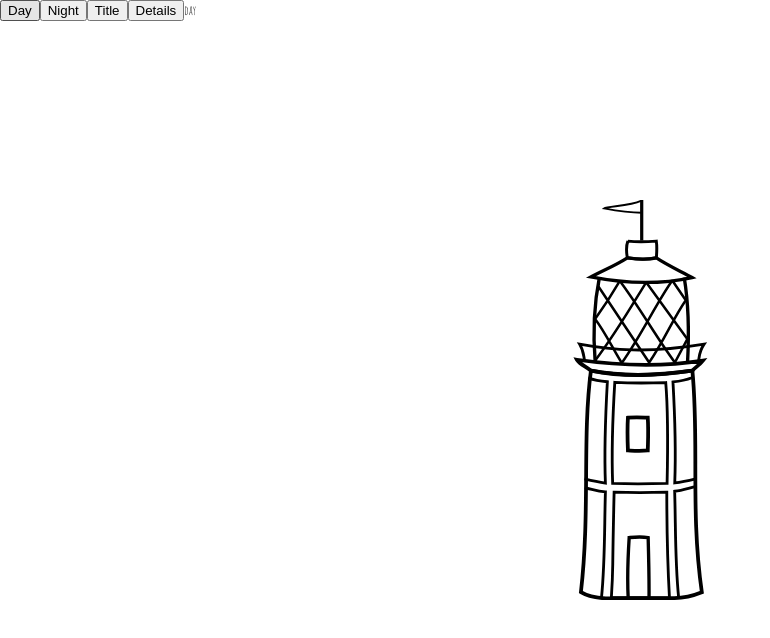
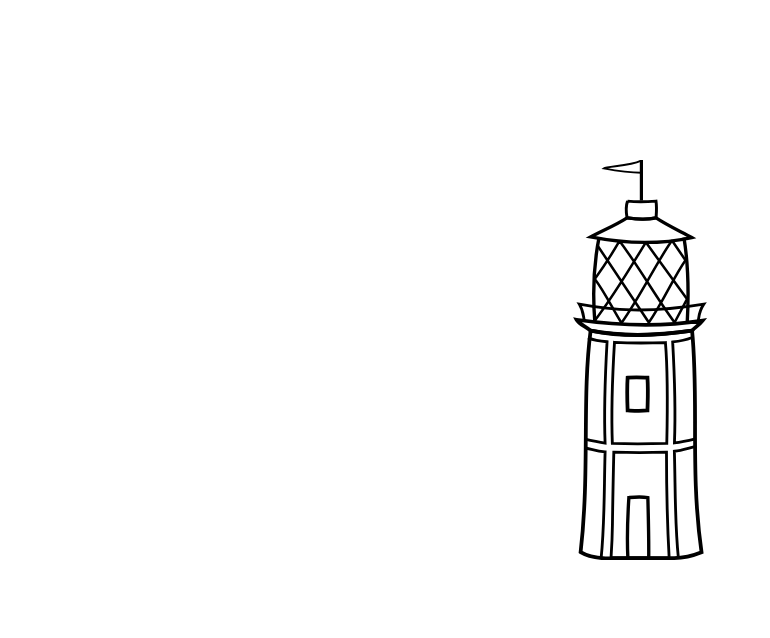
Before and after one commit to paullessing/lamp.wedding, an Angular app: page / in a window 1280 px wide. Shown: the top 638 px of the page, without its empty margins (0-770 px from the left). Built offline with nearby package versions, Linux system fonts and the light colour scheme.

Commit message:
VH-based animation

```diff
--- a/frontend/app/homepage/homepage.component.html
+++ b/frontend/app/homepage/homepage.component.html
@@ -1,15 +1,14 @@
 <div
   class="homepage"
   [class.homepage--night]="animationState !== 'day'"
-  [@fadeBackground]="animationState"
 >
-  <div style="position:fixed; left: 0; top: 0; z-index: 1000">
-    <button (click)="animationState='day'">Day</button>
-    <button (click)="animationState='night'">Night</button>
-    <button (click)="animationState='title'">Title</button>
-    <button (click)="animationState='details'">Details</button>
-    <div style="display: inline-block; background-color: white">{{ animationState }}</div>
-  </div>
+  <!--<div style="position:fixed; left: 0; top: 0; z-index: 1000">-->
+    <!--<button (click)="animationState='day'">Day</button>-->
+    <!--<button (click)="animationState='night'">Night</button>-->
+    <!--<button (click)="animationState='title'">Title</button>-->
+    <!--<button (click)="animationState='details'">Details</button>-->
+    <!--<div style="display: inline-block; background-color: white">{{ animationState }}</div>-->
+  <!--</div>-->
   <div class="homepage__container">
     <div
       (click)="start()"
@@ -17,43 +16,41 @@
       [@lighthouseFadeAway]="animationState"
     ></div>
 
-    <div class="homepage__text">
-      <h2
-        [@titleFadeIn]="animationState"
-        class="save-the-date homepage__save-the-date"
-      >
-        Save the Date
-      </h2>
-    </div>
-
-    <div
-      class="homepage__title header"
-      [@headerMoveToTop]="animationState"
-    >
     <h1
-        class="header__title"
+      [@title]="animationState"
+      style="font-weight: normal; font-size: 8vh; margin: 0"
     >
       <a href="https://www.youtube.com/watch?v=Ld35lMnFQ10" target="_blank" class="header__link">
         I <i class="icon-heart"><span class="text-hide">&hearts;</span></i> LamP
       </a>
     </h1>
+
     <div
       [@detailsFadeIn]="animationState"
+      style="text-align: center"
     >
-        <h2 style="font-weight: normal; font-size: 4rem; margin: 0">
+      <h2
+        class="save-the-date"
+        style="font-weight: normal; font-size: 10vh; margin-top: 1vh; margin-bottom: 4vh"
+      >
+        Save the Date
+      </h2>
+      <p
+        class="date-and-location"
+        style="font-size: 8vh; margin-top: 0; margin-bottom: 6vh"
+      >
         24 Aug 2019<br />
         London
-        </h2>
-      </div>
-      <div
-        *ngIf="showSignoff"
-        @signoffFadeIn
+      </p>
+      <p
+        class="signoff"
+        style="font-size: 6vh; margin: 0"
       >
-        <p style="font-size: 4rem">
-          See you there!<br>
-          Lam + Paul
+        See you there!<br />
+        <span style="font-size: 8vh">
+          Lam & Paul
+        </span>
       </p>
-      </div>
     </div>
   </div>
 
--- a/frontend/app/homepage/homepage.component.scss
+++ b/frontend/app/homepage/homepage.component.scss
@@ -18,7 +18,16 @@
   justify-content: center;
 
   font-family: 'Amatic SC', Helvetica, Arial, sans-serif;
+  font-size: 2vh;
   z-index: 0;
+
+  background-color: white;
+  transition: background-color 2s;
+
+  &--night {
+    color: white;
+    background-color: #001d77;
+  }
 
   &__container {
     height: 100vh;
@@ -26,20 +35,25 @@
     width: 100%;
 
     position: relative;
+    display: flex;
+    flex-direction: column;
+    align-items: center;
+    padding-top: 10vh;
   }
 
   $lighthouse-ratio: 76px / 212px;
 
   &__lighthouse {
     height: $lighthouse-height;
-    min-height: 300px;
     width: $lighthouse-ratio * $lighthouse-height;
 
-    position: absolute;
-    left: 50%;
-    top: 50%;
-    transform: translate(-50%, -50%);
-    z-index: 100;
+    position: relative;
+    margin-top: 10vh;
+    margin-bottom: 5vh;
+    //left: 50%;
+    //top: 50%;
+    //transform: translate(-50%, -50%);
+    //z-index: 100;
 
     &::before,
     &::after {
@@ -49,7 +63,8 @@
       left: 0;
       right: 0;
       top: 0;
-      bottom: 0;
+      height: $lighthouse-height;
+      //min-height: 300px;
 
       background-size: contain;
       background-repeat: no-repeat;
@@ -72,62 +87,9 @@
       }
     }
   }
-
-  &__text {
-    position: absolute;
-    left: 0;
-    right: 0;
-    top: 0;
-    bottom: 0;
 }
 
-  &__save-the-date {
-    position: absolute;
-    bottom: 50vh + ($lighthouse-height / 2);
-    left: 50%;
-    transform: translateX(-50%);
-  }
-
-  &__title {
-    position: absolute;
-    top: 50vh + ($lighthouse-height / 2);
-    left: 50%;
-    transform: translateX(-50%);
-  }
-}
-
-@mixin fade-text {
-  opacity: 0;
-  transition: opacity 2s cubic-bezier(0, 1, .19, 1);
-
-  .night & {
-    opacity: 1;
-    transition: opacity 2s cubic-bezier(.81, 0, 1, 0);
-  }
-}
-
-.save-the-date {
-  text-align: center;
-  color: white;
-  font-weight: normal;
-
-  font-size: 5.5rem;
-  margin: 0 0 2rem;
-
-  //@include fade-text;
-}
-
-.header {
-  text-align: center;
-  color: white;
-  //@include fade-text;
-
-  &__title {
-    font-weight: normal;
-    font-size: 5.5em;
-    margin: 0;
-  }
-  &__link {
+a {
   &,
   &:active,
   &:visited {
@@ -154,39 +116,7 @@
     background-color: white;
   }
 }
-
-  &__sub-title {
-    text-align: center;
-    font-weight: normal;
-    font-size: 4em;
-    margin: 0;
-  }
-  i {
-    text-transform: none;
-  }
-}
-
 .text-hide {
   display: inline-block;
   text-indent: -9999px;
 }
-
-//@media screen and (orientation: landscape) and (max-device-height: 480px) {
-//  .homepage {
-//    flex-wrap: wrap;
-//  }
-//  .save-the-date {
-//    order: 1;
-//  }
-//  .header {
-//    order: 2;
-//  }
-//  .lighthouse {
-//    order: 0;
-//    margin-bottom: 0;
-//    margin-right: 4rem;
-//    flex-basis: 100%;
-//    height: 100%;
-//    width: $lighthouse-ratio * 80vh;
-//  }
-//}
--- a/frontend/app/homepage/homepage.component.ts
+++ b/frontend/app/homepage/homepage.component.ts
@@ -1,68 +1,36 @@
-import { Component, OnDestroy, OnInit } from '@angular/core';
-import { DayNightService } from '../services/day-night.service';
-import { animate, group, keyframes, query, state, style, transition, trigger } from '@angular/animations';
-
-// @Component({
-//   selector: 'inner',
-//   template: `
-//     <div [@queryAnimation]="exp">
-//       <h1>Title</h1>
-//       <div class="content">
-//         Blah blah blah
-//       </div>
-//     </div>
-//   `,
-//   animations: [
-//     trigger('queryAnimation', [
-//       transition('* => goAnimate', [
-//         // hide the inner elements
-//         query('h1', style({ opacity: 0 })),
-//         query('.content', style({ opacity: 0 })),
-//
-//         // animate the inner elements in, one by one
-//         query('h1', animate(1000, style({ opacity: 1 })),
-//         query('.content', animate(1000, style({ opacity: 1 })),
-//       ])
-//     ])
-//   ]
-// })
-// class Cmp {
-//   exp = '';
-//
-//   goAnimate() {
-//     this.exp = 'goAnimate';
-//   }
-// }
-
+import { Component } from '@angular/core';
+import { animate, group, query, state, style, transition, trigger } from '@angular/animations';
 
 @Component({
   selector: 'app-homepage',
   templateUrl: './homepage.component.html',
   styleUrls: ['./homepage.component.scss'],
   animations: [
-    trigger('fadeBackground', [
-      state('*', style({ backgroundColor: '#001d77' })),
-      state('day', style({ backgroundColor: 'white' })),
-      transition('day => night', animate('2s')),
-    ]),
-    trigger('titleFadeIn', [
-      state('*', style({ display: 'block' })),
-      state('night, title, details', style({ display: 'block', opacity: 1 })),
+    trigger('title', [
+      state('day', style({ display: 'none', fontSize: '4em' })),
+      state('night', style({ display: 'block', fontSize: '4em' })),
+      state('title, details', style({ fontSize: '7em' })),
       transition('day => night', [
-        style({ display: 'block', opacity: 0 }),
-        animate('2s', style({ display: 'block', opacity: 1 })),
+        style({ display: 'block', opacity: 0, fontSize: '4em' }),
+        animate('2s cubic-bezier(.81, 0, 1, 0)', style({ display: 'block', opacity: 1, fontSize: '4em' })),
+      ]),
+      transition('night => title', [
+        animate('1.5s 1.5s ease-in-out'),
       ]),
     ]),
     trigger('lighthouseFadeAway', [
       state('title, details', style({ display: 'none' })),
       transition('night => title', [
-        style({ display: 'block', opacity: 1 }),
-        animate('2s', style({ opacity: 0, offset: 1 }))
+        style({ display: 'block', opacity: 1, height: '*', marginTop: '*', marginBottom: '*' }),
+        group([
+          animate('2s', style({ opacity: 0 })),
+          animate('1.5s 1.5s ease-in-out', style({ height: 0, marginTop: 0, marginBottom: 0 })),
+        ])
       ]),
     ]),
 
     trigger('headerMoveToTop', [
-      state('title, details', style({ top: '23vh', fontSize: '1.2rem' })),
+      state('title, details', style({ top: '23vh', fontSize: '1.2em' })),
       transition('night => title', [
         animate('1.5s 1.5s ease-in-out'),
       ]),
@@ -70,11 +38,21 @@ import { animate, group, keyframes, query, state, style, transition, trigger } f
 
     trigger('detailsFadeIn', [
       state('*', style({ display: 'none' })),
-      state('details', style({ display: 'block', opacity: 1 })),
-      transition('title => details', [
-        style({ display: 'block', opacity: 0 }),
-        animate('1.5s ease-in-out', style({ opacity: 1 })),
-      ]),
+      state('details', style({ display: 'block' })),
+      transition('* => details', group([
+        query('.save-the-date', [
+          style({ opacity: 0 }),
+          animate('2s ease-in', style({ opacity: 1 }))
+        ]),
+        query('.date-and-location', [
+          style({ opacity: 0 }),
+          animate('2s 2.5s ease-in', style({ opacity: 1 }))
+        ]),
+        query('.signoff', [
+          style({ opacity: 0 }),
+          animate('2s 5.5s ease-in', style({ opacity: 1 }))
+        ]),
+      ])),
     ]),
 
     trigger('signoffFadeIn', [
@@ -83,27 +61,6 @@ import { animate, group, keyframes, query, state, style, transition, trigger } f
         animate('1.5s ease-in-out', style({ opacity: 1 })),
       ]),
     ]),
-
-    //   state('false', style({
-    //     backgroundColor: 'white'
-    //   })),
-    //   state('true', style({
-    //     backgroundColor: '#001d77'
-    //   })),
-    //   transition('false => true', [animate('2s')]),
-    // ]),
-    // trigger('lighthouse', [
-    //   state('false', style({
-    //     opacity: '1'
-    //   })),
-    //   state('true', style({
-    //     opacity: '0'
-    //   })),
-    //   transition('false => true', [
-    //     animate('2s', style({ opacity: '1' })),
-    //     animate('3s', style({ opacity: '0' })),
-    //   ]),
-    // ]),
   ]
 })
 export class HomepageComponent {
@@ -123,7 +80,7 @@ export class HomepageComponent {
     this.animationState = 'night';
     setTimeout(() => this.animationState = 'title', 6000);
     setTimeout(() => this.animationState = 'details', 9000);
-    setTimeout(() => this.showSignoff = true, 11000);
+    setTimeout(() => this.showSignoff = true, 10000);
   }
 
 }
```
Lines whose indentation alone changed are shown as unchanged.
